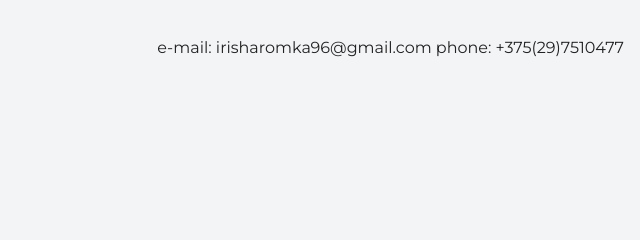
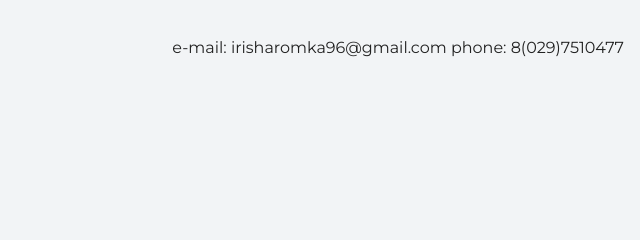
Before and after one commit to IrinaKorbut/my-site, a plain HTML site: page index.html in a window 1280 px wide. Shown: the top 240 px of the page, 640-1280 px from the left. Drawn offline with nearby package versions, Linux system fonts and the light colour scheme.

Commit message:
Add files via upload

```diff
--- a/index.html
+++ b/index.html
@@ -13,7 +13,7 @@
   <body>
     <header class="page-header">
       <div class="container">
-        e-mail: irisharomka96@gmail.com phone: +375(29)7510477
+        e-mail: irisharomka96@gmail.com phone: 8(029)7510477
       </div>
     </header>
 
```
